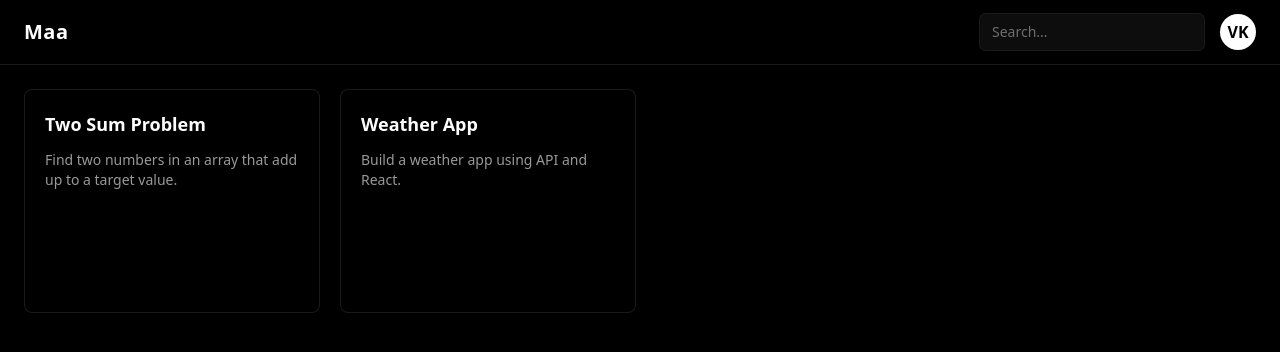
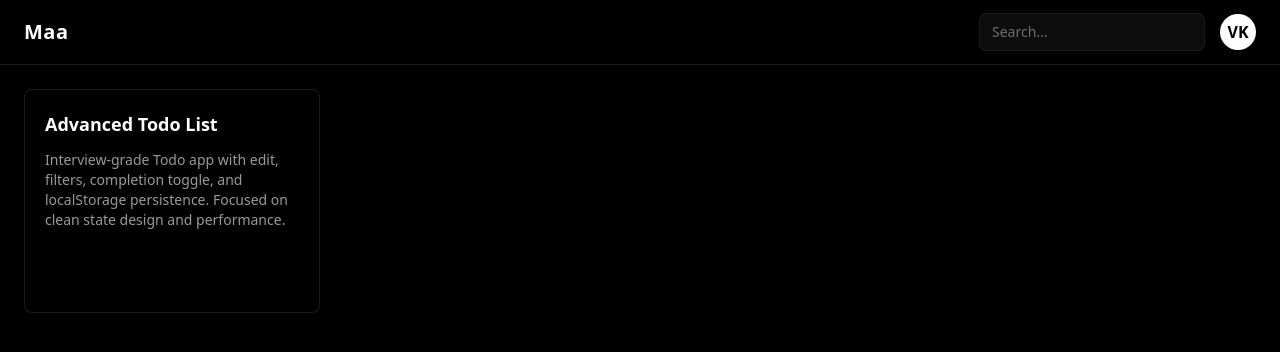
Before and after one commit to Rupesh3000/react-machine-coding-questions, a React (Vite) app: page / in a window 1280 px wide. Shown: the top 352 px of the page. Built offline with nearby package versions, Linux system fonts and the light colour scheme.

Commit message:
Started...

```diff
--- a/src/App.jsx
+++ b/src/App.jsx
@@ -1,7 +1,7 @@
 import { Outlet, Route, Routes } from "react-router-dom";
 import Navbar from "./components/NavBar";
 import Home from "./pages/Home";
-import QuestionPage from "./pages/QuestionPage";
+import QuestionPage from "./pages/ProjectPage";
 
 function App() {
   return (
--- /dev/null
+++ b/src/Projects/To-Do List/Todo.jsx
@@ -0,0 +1,9 @@
+import React from 'react'
+
+const Todo = () => {
+  return (
+    <div>Todo</div>
+  )
+}
+
+export default Todo
--- /dev/null
+++ b/src/Projects/projectMetaData.js
@@ -0,0 +1,11 @@
+import Todo from "./To-Do List/Todo.jsx";
+
+export const projectMetaData = [
+  {
+    id: "advanced-todo",
+    title: "Advanced Todo List",
+    description:
+      "Interview-grade Todo app with edit, filters, completion toggle, and localStorage persistence. Focused on clean state design and performance.",
+    component: Todo,
+  },
+];
--- a/src/components/QuestionCard.jsx
+++ b/src/components/ProjectCard.jsx
@@ -1,6 +1,6 @@
 import { Link } from "react-router-dom";
 
-const QuestionCard = ({ id, title, description }) => {
+const ProjectCard = ({ id, title, description }) => {
   return (
     <Link to={`/questions/${id}`}>
       <div className="min-h-56 cursor-pointer rounded-lg border border-white/10 bg-black p-5 sm:max-w-74 w-96 hover:border-white/30">
@@ -11,4 +11,4 @@ const QuestionCard = ({ id, title, description }) => {
   );
 };
 
-export default QuestionCard;
+export default ProjectCard;
--- a/src/data/questions.js
+++ /dev/null
@@ -1,12 +0,0 @@
-export const questions = [
-  {
-    id: "two-sum",
-    title: "Two Sum Problem",
-    description: "Find two numbers in an array that add up to a target value.",
-  },
-  {
-    id: "weather-app",
-    title: "Weather App",
-    description: "Build a weather app using API and React.",
-  },
-];
--- a/src/pages/Home.jsx
+++ b/src/pages/Home.jsx
@@ -1,14 +1,15 @@
 import React from "react";
-import QuestionCard from "../components/QuestionCard";
-import { questions } from "../data/questions.js";
+import ProjectCard from "../components/ProjectCard.jsx";
+import { projectMetaData } from "../Projects/projectMetaData.js";
+
 
 const Home = () => {
   return (
     <div className="w-full bg-black">
       <div className="mx-auto max-w-7xl p-6 flex gap-5 flex-wrap justify-center sm:justify-start">
-        {questions.map((q, idx) => {
+        {projectMetaData.map((q, idx) => {
           return (
-            <QuestionCard
+            <ProjectCard
               key={idx}
               id={q.id}
               title={q.title}
--- a/src/pages/QuestionPage.jsx
+++ b/src/pages/ProjectPage.jsx
@@ -1,15 +1,16 @@
 import { useNavigate, useParams } from "react-router-dom";
-import { questions } from "../data/questions";
+import { projectMetaData } from "../Projects/projectMetaData.js";
 
-const QuestionPage = () => {
+const ProjectPage = () => {
   const { id } = useParams();
-  const question = questions.find((q) => q.id === id);
+  const project = projectMetaData.find((q) => q.id === id);
   const navigateHome = useNavigate();
 
-  if (!question) {
+  if (!project) {
     return <div className="p-6">Project not found</div>;
   }
 
+  const ProjectComponent = project.component;
   return (
     <div className="mx-auto max-w-7xl p-6">
       <button
@@ -18,13 +19,11 @@ const QuestionPage = () => {
       >
         Home
       </button>
-      <h1 className="text-2xl font-bold mb-4">{question.title}</h1>
-      <p className="text-white/70">{question.description}</p>
 
       {/* Project code / UI goes here */}
-      <h1>this is my Project</h1>
+      <ProjectComponent />
     </div>
   );
 };
 
-export default QuestionPage;
+export default ProjectPage;
```
